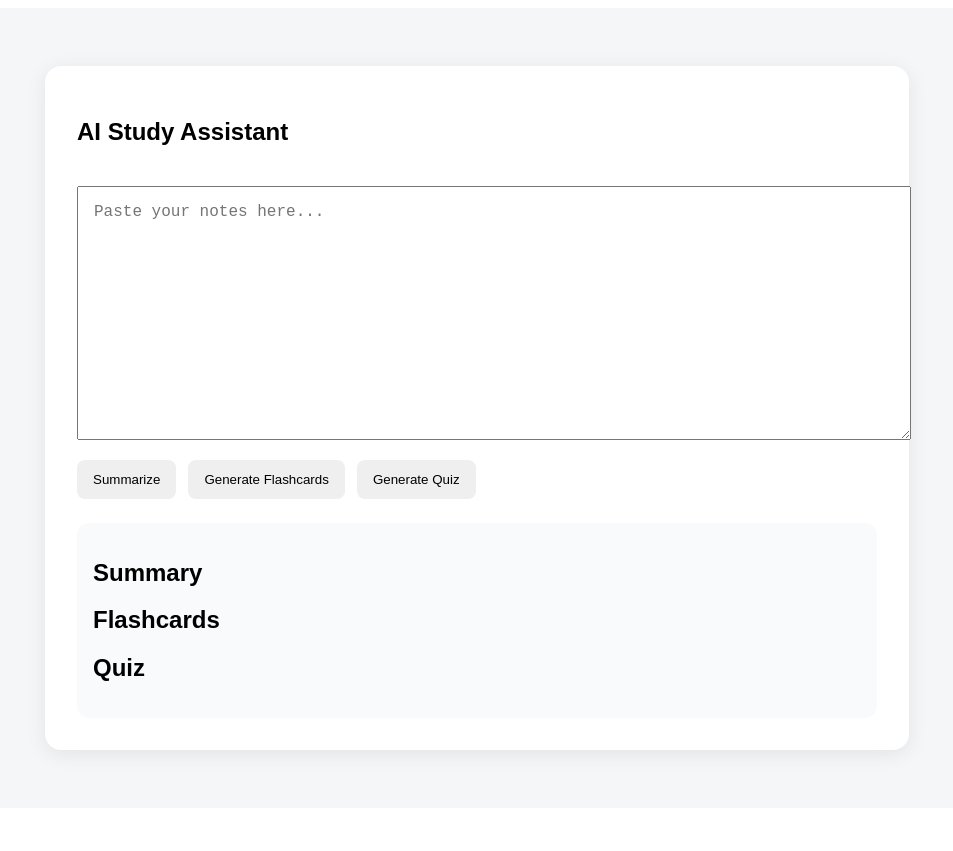
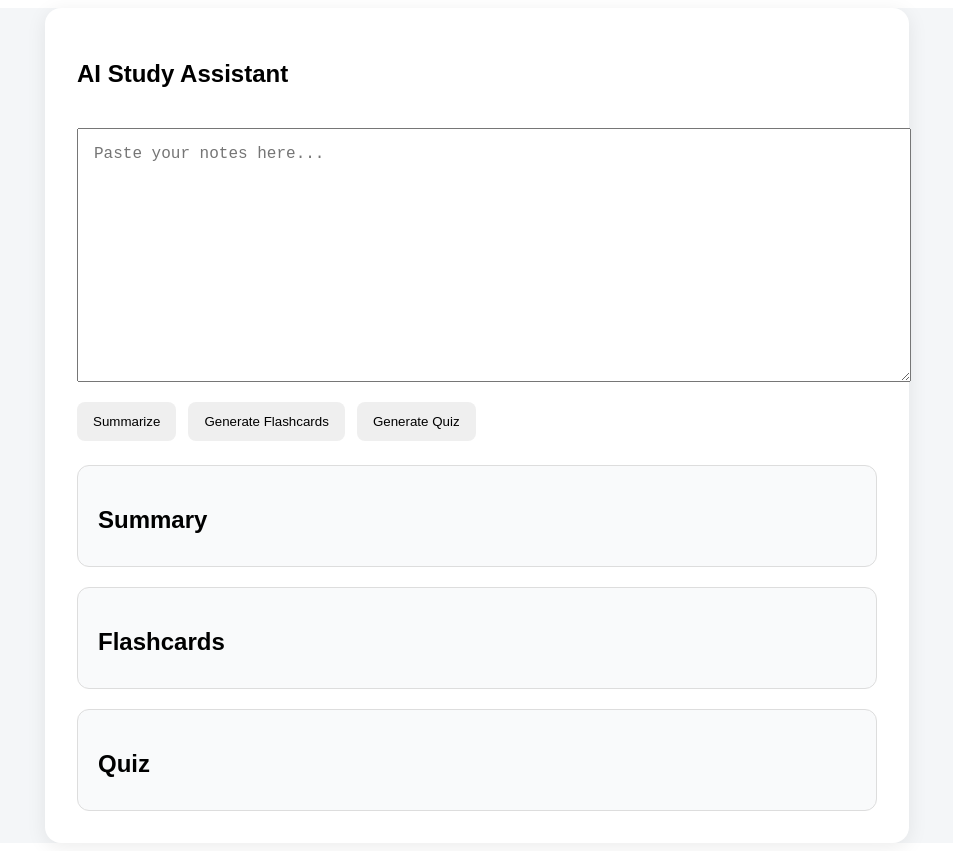
Before and after one commit to tohma-k/ai-study-assistant, a React (Vite) app: page / in a window 1280 px wide. Shown: the whole page, without its empty margins (163-1116 px from the left). Before the commit the page ends 816 px from the top, so only its background shows below. Built offline with nearby package versions, Linux system fonts and the light colour scheme.

Commit message:
Frame outputs into cards

```diff
--- a/src/App.css
+++ b/src/App.css
@@ -38,13 +38,20 @@ button {
   cursor: pointer;
 }
 
-.output {
+.output-section {
   margin-top: 24px;
-  padding: 16px;
-  background: #f9fafb;
-  border-radius: 12px;
+  display: flex;
+  flex-direction: column;
+  gap: 20px;
 }
 
-.output p {
-  white-space: pre-wrap;
+.output-card {
+  background: #f9fafb;
+  padding: 20px;
+  border-radius: 12px;
+  border: 1px solid #ddd;
 }
+
+.output-card h2 {
+  margin-bottom: 12px;
+}
--- a/src/App.jsx
+++ b/src/App.jsx
@@ -130,15 +130,21 @@ function App() {
           </button>
         </div>
 
-        <section className="output">
+        <section className="output-section">
+          <div className="output-card">
             <h2>Summary</h2>
             <ReactMarkdown>{summary}</ReactMarkdown>
+          </div>
 
+          <div className="output-card">
             <h2>Flashcards</h2>
             <ReactMarkdown>{flashcards}</ReactMarkdown>
+          </div>
 
+          <div className="output-card">
             <h2>Quiz</h2>
             <ReactMarkdown>{quiz}</ReactMarkdown>
+          </div>
         </section>
       </section>
     </main>
```
Lines whose indentation alone changed are shown as unchanged.
